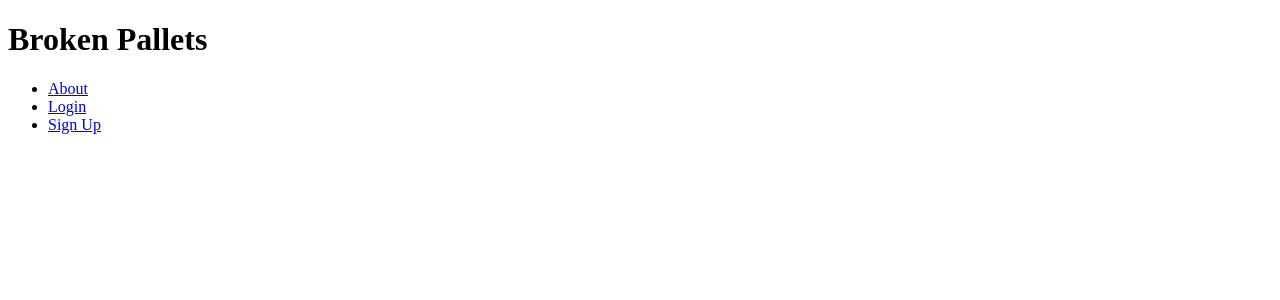
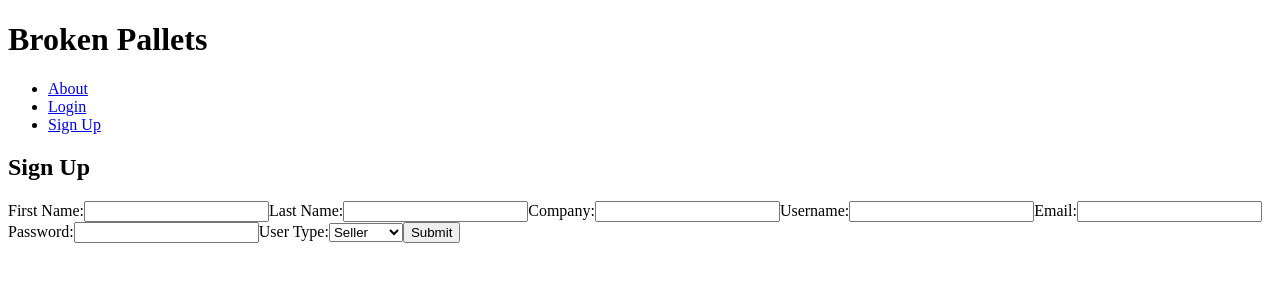
Before and after one commit to josevidmal/jvma-broken-pallets, a React (Create React App) app in the folder client/: page /signup in a window 1280 px wide. Shown: the top 300 px of the page. Built offline with nearby package versions, Linux system fonts and the light colour scheme.

Commit message:
Adding code to Signup.js page with formState state, handleChange and handleFromSubmit functions, and html elements for the sign up form.

```diff
--- a/client/src/App.js
+++ b/client/src/App.js
@@ -12,7 +12,7 @@ import { BrowserRouter as Router, Routes, Route } from 'react-router-dom';
 import Header from './components/Header';
 import Home from './pages/Home';
 import Login from './pages/Login';
-//import Signup from './pages/Signup';
+import Signup from './pages/Signup';
 //import Profile from './pages/Profile';
 //import MyOffersList from './components/MyOffersList';
 //import CreateOfferForm from './components/CreateOfferForm';
@@ -53,11 +53,11 @@ function App() {
             path="/login"
             element={<Login />}
           />
-          {/*<Route
+          <Route
             path="/signup"
             element={<Signup />}
           />
-          <Route
+          {/*<Route
             path="/me"
             element={<Profile />}
           />
--- a/client/src/pages/Signup.js
+++ b/client/src/pages/Signup.js
@@ -0,0 +1,102 @@
+import React, { useState } from 'react';
+import { useMutation } from '@apollo/client';
+import { ADD_USER } from '../utils/mutations';
+import Auth from '../utils/auth';
+
+const Signup = () => {
+    const [formState, setFormState] = useState({
+        firstName: '',
+        lastName: '',
+        company: '',
+        username: '',
+        email: '',
+        password: '',
+        userType: '',
+    });
+
+    const [addUser, { error }] = useMutation(ADD_USER);
+
+    const handleChange = (event) => {
+        const { name, value } = event.target;
+
+        setFormState({
+            ...formState,
+            [name]: value,
+        });
+    };
+
+    const handleFormSubmit = async (event) => {
+        event.preventDefault();
+
+        try {
+            const { data } = await addUser({
+                variables: { ...formState },
+            });
+
+            Auth.login(data.addUser.token);
+        } catch (err) {
+            console.error(err);
+        }
+    };
+
+    return (
+        <section>
+            <h2>Sign Up</h2>
+            <form onSubmit={handleFormSubmit}>
+                <label htmlFor="firstName">First Name:</label>
+                <input
+                    name="firstName"
+                    type="text"
+                    value={formState.firstName}
+                    onChange={handleChange}
+                />
+                <label htmlFor="lastName">Last Name:</label>
+                <input
+                    name="lastName"
+                    type="text"
+                    value={formState.lastName}
+                    onChange={handleChange}
+                />
+                <label htmlFor="company">Company:</label>
+                <input
+                    name="company"
+                    type="text"
+                    value={formState.company}
+                    onChange={handleChange}
+                />
+                <label htmlFor="username">Username:</label>
+                <input
+                    name="username"
+                    type="text"
+                    value={formState.username}
+                    onChange={handleChange}
+                />
+                <label htmlFor="email">Email:</label>
+                <input
+                    name="email"
+                    type="email"
+                    value={formState.email}
+                    onChange={handleChange}
+                />
+                <label htmlFor="password">Password:</label>
+                <input
+                    name="password"
+                    type="password"
+                    value={formState.password}
+                    onChange={handleChange}
+                />
+                <label htmlFor="userType">User Type:</label>
+                <select name="userType" value={formState.userType} onChange={handleChange}>
+                    <option value="Seller">Seller</option>
+                    <option value="Recycler">Recycler</option>
+                </select>
+                <button type="submit" onClick={handleFormSubmit}>Submit</button>
+            </form>
+            {error && (
+                <p>{error.message}</p>
+            )}
+        </section>
+    );
+};
+
+export default Signup;
```
